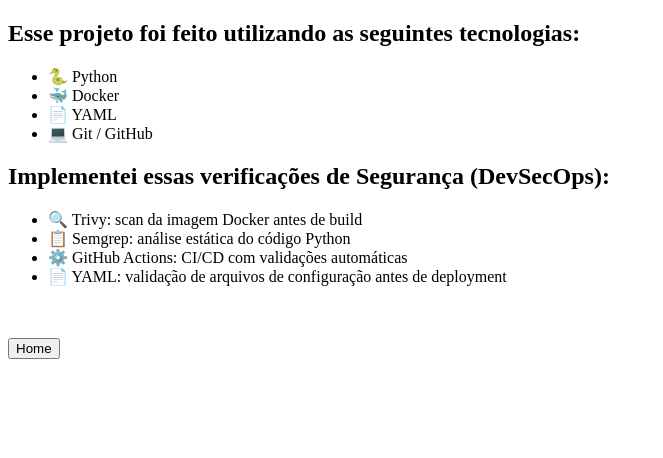
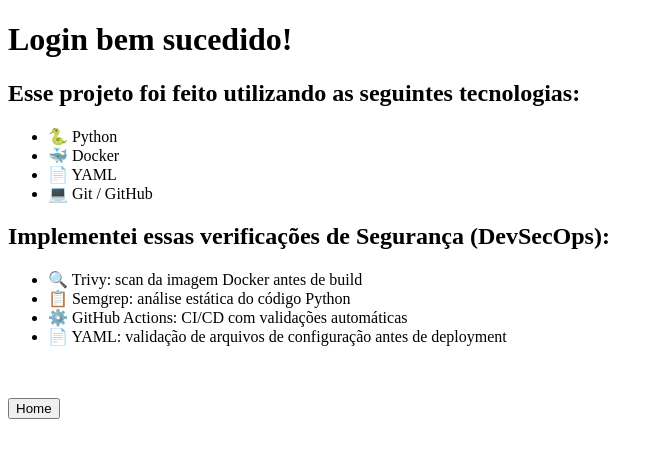
Before and after one commit to lauracarine/SecurityGate, a plain HTML site: page index.html in a window 1280 px wide. Shown: the whole page, without its empty margins (0-663 px from the left). Drawn offline with Linux system fonts and the light colour scheme.

Commit message:
Atualização do index

```diff
--- a/index.html
+++ b/index.html
@@ -5,6 +5,7 @@
     <title>Este é um projeto CI</title>
 </head>
 <body>
+    <h1> Login bem sucedido!</h1>
     <h2>Esse projeto foi feito utilizando as seguintes tecnologias:</h2>
     <ul>
         <li>🐍 Python</li>
```
